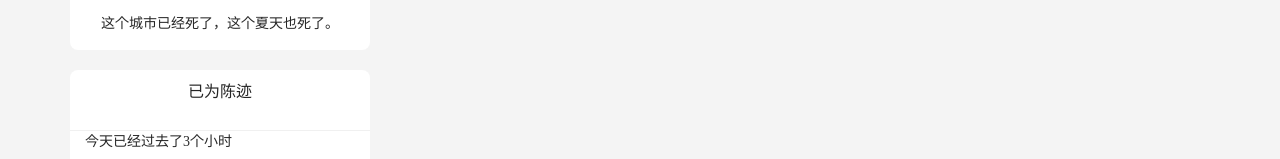
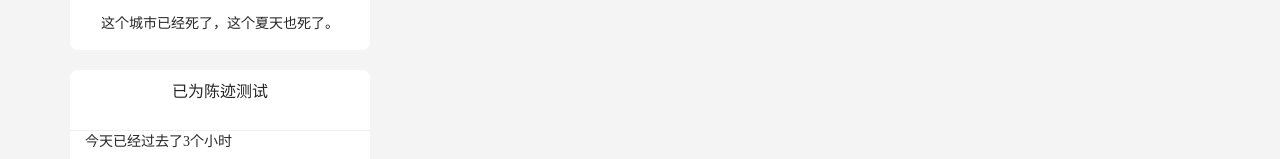
Before and after one commit to Aliuyanfeng/vue3-blogs, a Vue app: page /#/ in a window 1280 px wide. Shown: the part 994-1153 px from the top of the page. Built offline with nearby package versions, Linux system fonts and the light colour scheme.

Commit message:
测试家里git

```diff
--- a/src/views/Home.vue
+++ b/src/views/Home.vue
@@ -28,7 +28,7 @@
       </div>
 
       <div class="aside_progress">
-        <p class="verse_time">已为陈迹</p>
+        <p class="verse_time">已为陈迹测试</p>
         <ul class="aside_box">
           <li>
             <p>今天已经过去了{{passHour}}个小时</p>
```
